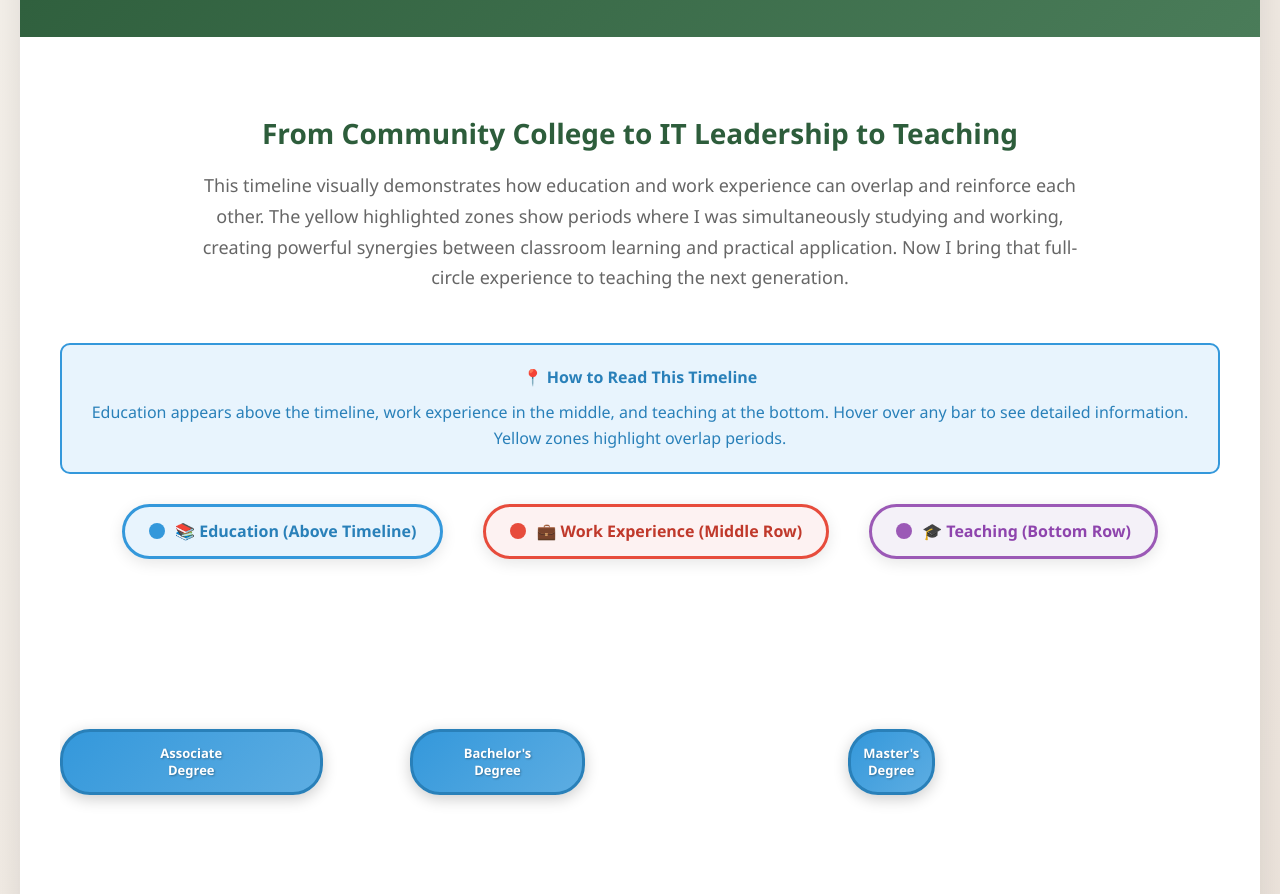
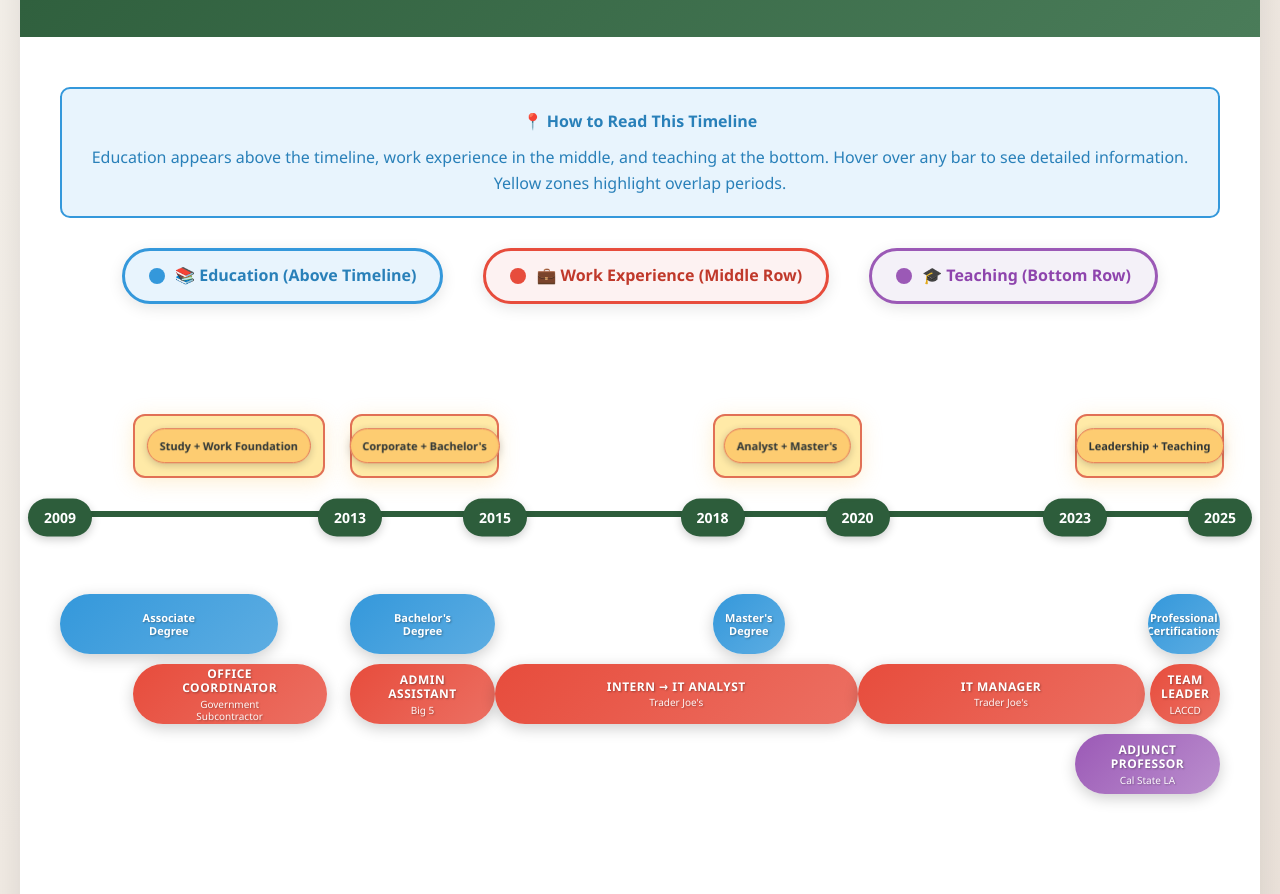
Before and after one commit to mespinozaIT/managing-it-projects, a plain HTML site: page journey.html in a window 1280 px wide. Shown: the part 159-1053 px from the top of the page. Drawn offline with Linux system fonts and the light colour scheme.

Commit message:
Update journey.html

```diff
--- a/journey.html
+++ b/journey.html
@@ -1,7 +1,4 @@
-<div class="year-marker year-2024">
-                            <div class="year-tick"></div>
-                            2024
-                        </div><!DOCTYPE html>
+<!DOCTYPE html>
 <html lang="en">
 <head>
     <meta charset="UTF-8">
@@ -135,31 +132,31 @@
         .timeline-container {
             position: relative;
             padding: 60px 0;
-            overflow-x: auto;
-            overflow-y: visible;
+            width: 100%;
         }
 
         .timeline {
             position: relative;
-            width: 1400px;
-            height: 600px;
+            width: 100%;
+            max-width: 1400px;
+            height: 400px;
             margin: 0 auto;
         }
 
         .timeline-axis {
             position: absolute;
-            top: 50%;
+            top: 25%;
             left: 0;
             right: 0;
-            height: 4px;
-            background: linear-gradient(to right, #3498db, #e74c3c, #2d5d3b, #e74c3c, #2d5d3b, #e74c3c);
-            border-radius: 2px;
+            height: 6px;
+            background: #2d5d3b;
+            border-radius: 3px;
             transform: translateY(-50%);
         }
 
         .year-markers {
             position: absolute;
-            top: 50%;
+            top: 25%;
             left: 0;
             right: 0;
             height: 1px;
@@ -168,24 +165,16 @@
 
         .year-marker {
             position: absolute;
-            top: 20px;
+            top: -15px;
             background: #2d5d3b;
             color: white;
             padding: 8px 16px;
-            border-radius: 20px;
+            border-radius: 25px;
             font-size: 14px;
             font-weight: bold;
             transform: translateX(-50%);
             white-space: nowrap;
-        }
-
-        .year-tick {
-            position: absolute;
-            width: 2px;
-            height: 20px;
-            background: #2d5d3b;
-            top: -10px;
-            transform: translateX(-50%);
+            box-shadow: 0 3px 10px rgba(0,0,0,0.2);
         }
 
         /* Timeline positions for years 2009-2025 */
@@ -214,15 +203,15 @@
         }
 
         .timeline-item.education {
-            top: 60px;
+            top: 180px;
         }
 
         .timeline-item.work {
-            bottom: 120px;
+            top: 250px;
         }
 
         .timeline-item.teaching {
-            bottom: 0;
+            top: 320px;
         }
 
         .timeline-bar {
@@ -231,22 +220,19 @@
             position: relative;
             overflow: hidden;
             box-shadow: 0 4px 15px rgba(0,0,0,0.2);
-            border: 3px solid;
+            border: none;
         }
 
         .timeline-item.education .timeline-bar {
             background: linear-gradient(135deg, #3498db, #5dade2);
-            border-color: #2980b9;
         }
 
         .timeline-item.work .timeline-bar {
             background: linear-gradient(135deg, #e74c3c, #ec7063);
-            border-color: #c0392b;
         }
 
         .timeline-item.teaching .timeline-bar {
             background: linear-gradient(135deg, #9b59b6, #bb8fce);
-            border-color: #8e44ad;
         }
 
         .timeline-content {
@@ -264,17 +250,17 @@
         }
 
         .timeline-item.education .timeline-content {
-            top: 120px;
+            top: 60px;
             border-color: #3498db;
         }
 
         .timeline-item.work .timeline-content {
-            bottom: 180px;
+            top: 60px;
             border-color: #e74c3c;
         }
 
         .timeline-item.teaching .timeline-content {
-            bottom: 60px;
+            top: 60px;
             border-color: #9b59b6;
         }
 
@@ -318,11 +304,11 @@
         }
 
         .timeline-item.work:hover .timeline-content {
-            transform: translateY(-10px);
+            transform: translateY(10px);
         }
 
         .timeline-item.teaching:hover .timeline-content {
-            transform: translateY(-10px);
+            transform: translateY(10px);
         }
 
         .timeline-marker {
@@ -357,15 +343,29 @@
             transform: translate(-50%, -50%);
             color: white;
             font-weight: bold;
-            font-size: 13px;
+            font-size: 11px;
             text-align: center;
             text-shadow: 1px 1px 2px rgba(0,0,0,0.3);
-            line-height: 1.3;
+            line-height: 1.2;
             padding: 0 8px;
         }
 
+        .job-title {
+            font-size: 12px;
+            font-weight: 800;
+            text-transform: uppercase;
+            letter-spacing: 0.5px;
+        }
+
+        .company-name {
+            font-size: 10px;
+            font-weight: 500;
+            opacity: 0.95;
+            margin-top: 2px;
+        }
+
         .timeline-label.work-label {
-            font-size: 12px;
+            font-size: 11px;
         }
 
         .item-type {
@@ -468,35 +468,38 @@
 
         .overlap-indicators {
             position: absolute;
-            top: 50%;
+            top: -10px;
             left: 0;
             right: 0;
-            height: 60px;
-            transform: translateY(-50%);
+            height: 100px;
             pointer-events: none;
         }
 
         .overlap-zone {
             position: absolute;
-            height: 100%;
-            background: rgba(255, 193, 7, 0.2);
-            border: 2px dashed #ffc107;
-            border-radius: 10px;
-            top: 0;
+            height: 60px;
+            background: #ffeaa7;
+            border: 2px solid #e17055;
+            border-radius: 12px;
+            top: 10px;
+            box-shadow: 0 4px 20px rgba(253, 203, 110, 0.3);
         }
 
         .overlap-label {
             position: absolute;
-            top: -25px;
+            top: 50%;
             left: 50%;
-            transform: translateX(-50%);
-            background: #ffc107;
-            color: #856404;
-            padding: 4px 12px;
-            border-radius: 15px;
+            transform: translate(-50%, -50%);
+            background: rgba(253, 203, 110, 0.95);
+            color: #2d3436;
+            padding: 8px 12px;
+            border-radius: 18px;
             font-size: 11px;
-            font-weight: bold;
+            font-weight: 700;
             white-space: nowrap;
+            box-shadow: 0 2px 8px rgba(0,0,0,0.2);
+            border: 1px solid #e17055;
+            backdrop-filter: blur(2px);
         }
 
         /* Specific timeline item positions and widths */
@@ -596,7 +599,7 @@
 
         @media (max-width: 1200px) {
             .timeline {
-                width: 1200px;
+                width: 100%;
             }
         }
 
@@ -614,8 +617,8 @@
             }
 
             .timeline {
-                width: 1000px;
-                height: 400px;
+                width: 100%;
+                height: 300px;
             }
 
             .timeline-content {
@@ -623,15 +626,15 @@
             }
 
             .timeline-item.education .timeline-content {
+                top: 120px;
+            }
+
+            .timeline-item.work .timeline-content {
                 top: 60px;
             }
 
-            .timeline-item.work .timeline-content {
-                bottom: 180px;
-            }
-
             .timeline-item.teaching .timeline-content {
-                bottom: 60px;
+                top: 60px;
             }
 
             /* Reset smart positioning for mobile */
@@ -662,11 +665,6 @@
         </div>
 
         <div class="content">
-            <div class="intro">
-                <h2>From Community College to IT Leadership to Teaching</h2>
-                <p>This timeline visually demonstrates how education and work experience can overlap and reinforce each other. The yellow highlighted zones show periods where I was simultaneously studying and working, creating powerful synergies between classroom learning and practical application. Now I bring that full-circle experience to teaching the next generation.</p>
-            </div>
-
             <div class="instructions">
                 <h4>📍 How to Read This Timeline</h4>
                 <p>Education appears above the timeline, work experience in the middle, and teaching at the bottom. Hover over any bar to see detailed information. Yellow zones highlight overlap periods.</p>
@@ -694,39 +692,32 @@
                     <!-- Year markers -->
                     <div class="year-markers">
                         <div class="year-marker year-2009">
-                            <div class="year-tick"></div>
                             2009
                         </div>
                         <div class="year-marker year-2013">
-                            <div class="year-tick"></div>
                             2013
                         </div>
                         <div class="year-marker year-2015">
-                            <div class="year-tick"></div>
                             2015
                         </div>
                         <div class="year-marker year-2018">
-                            <div class="year-tick"></div>
                             2018
                         </div>
                         <div class="year-marker year-2020">
-                            <div class="year-tick"></div>
                             2020
                         </div>
                         <div class="year-marker year-2023">
-                            <div class="year-tick"></div>
                             2023
                         </div>
                         <div class="year-marker year-2025">
-                            <div class="year-tick"></div>
                             2025
                         </div>
                     </div>
 
                     <!-- Overlap indicators -->
                     <div class="overlap-indicators">
-                        <div class="overlap-zone" style="left: 6.25%; width: 12.5%;">
-                            <div class="overlap-label">Study + Work Overlap</div>
+                        <div class="overlap-zone" style="left: 6.25%; width: 16.25%;">
+                            <div class="overlap-label">Study + Work Foundation</div>
                         </div>
                         <div class="overlap-zone" style="left: 25%; width: 12.5%;">
                             <div class="overlap-label">Corporate + Bachelor's</div>
@@ -735,7 +726,7 @@
                             <div class="overlap-label">Analyst + Master's</div>
                         </div>
                         <div class="overlap-zone" style="left: 87.5%; width: 12.5%;">
-                            <div class="overlap-label">Teaching + LACCD Leader</div>
+                            <div class="overlap-label">Leadership + Teaching</div>
                         </div>
                     </div>
 
@@ -835,7 +826,10 @@
                     <!-- Work experience items -->
                     <div class="timeline-item work gov-work">
                         <div class="timeline-bar">
-                            <div class="timeline-label work-label">Government<br>Subcontractor<br>Office Coordinator</div>
+                            <div class="timeline-label work-label">
+                                <div class="job-title">Office Coordinator</div>
+                                <div class="company-name">Government Subcontractor</div>
+                            </div>
                         </div>
                         <div class="timeline-content">
                             <div class="item-type work">Work Experience</div>
@@ -858,7 +852,10 @@
 
                     <div class="timeline-item work big5-work">
                         <div class="timeline-bar">
-                            <div class="timeline-label work-label">Big 5 Sporting<br>Goods<br>Admin Assistant</div>
+                            <div class="timeline-label work-label">
+                                <div class="job-title">Admin Assistant</div>
+                                <div class="company-name">Big 5</div>
+                            </div>
                         </div>
                         <div class="timeline-content">
                             <div class="item-type work">Work Experience</div>
@@ -881,13 +878,16 @@
 
                     <div class="timeline-item work tj-analyst">
                         <div class="timeline-bar">
-                            <div class="timeline-label work-label">Trader Joe's<br>Intern → IT Analyst</div>
+                            <div class="timeline-label work-label">
+                                <div class="job-title">Intern → IT Analyst</div>
+                                <div class="company-name">Trader Joe's</div>
+                            </div>
                         </div>
                         <div class="timeline-content">
                             <div class="item-type work">Work Experience</div>
                             <div class="institution">Trader Joe's</div>
                             <div class="item-title"><strong>Intern → IT Analyst</strong></div>
-                            <div class="timeline-date">April 2015 - September 2020</div>
+                            <div class="timeline-date">April 2015 - September 2019</div>
                             <div class="details">
                                 Started as intern while finishing bachelor's, promoted to IT Analyst. Applied dual education directly to retail technology systems.
                             </div>
@@ -895,7 +895,7 @@
                                 <h4>Career Progression:</h4>
                                 <ul>
                                     <li>Intern (Apr-Jun 2015)</li>
-                                    <li>IT Analyst (Jun 2015-Sep 2020)</li>
+                                    <li>IT Analyst (Jun 2015-Sep 2019)</li>
                                     <li>Business applications focus</li>
                                     <li>Retail & HR systems</li>
                                 </ul>
@@ -905,13 +905,16 @@
 
                     <div class="timeline-item work tj-manager">
                         <div class="timeline-bar">
-                            <div class="timeline-label work-label">Trader Joe's<br>IT Manager</div>
+                            <div class="timeline-label work-label">
+                                <div class="job-title">IT Manager</div>
+                                <div class="company-name">Trader Joe's</div>
+                            </div>
                         </div>
                         <div class="timeline-content">
                             <div class="item-type work">Leadership Role</div>
                             <div class="institution">Trader Joe's</div>
                             <div class="item-title"><strong>IT Manager, Business Applications</strong></div>
-                            <div class="timeline-date">September 2020 - July 2024</div>
+                            <div class="timeline-date">September 2019 - August 2025</div>
                             <div class="details">
                                 Led IT projects and teams for nearly 4 years, applying educational foundations. Gained valuable leadership experience before transitioning to education sector.
                             </div>
@@ -929,13 +932,16 @@
 
                     <div class="timeline-item work laccd-leader">
                         <div class="timeline-bar">
-                            <div class="timeline-label work-label">LACCD<br>Team Leader</div>
+                            <div class="timeline-label work-label">
+                                <div class="job-title">Team Leader</div>
+                                <div class="company-name">LACCD</div>
+                            </div>
                         </div>
                         <div class="timeline-content">
                             <div class="item-type work">Current Role</div>
                             <div class="institution">Los Angeles Community College District</div>
                             <div class="item-title"><strong>Team Leader, Applications Development and Programming</strong></div>
-                            <div class="timeline-date">August 2024 - Present</div>
+                            <div class="timeline-date">August 2025 - Present</div>
                             <div class="details">
                                 Leading applications development and programming initiatives across the LACCD system. Bringing private sector IT management experience to higher education technology.
                             </div>
@@ -953,7 +959,10 @@
 
                     <div class="timeline-item teaching teaching">
                         <div class="timeline-bar">
-                            <div class="timeline-label work-label">Cal State LA<br>Adjunct Professor</div>
+                            <div class="timeline-label work-label">
+                                <div class="job-title">Adjunct Professor</div>
+                                <div class="company-name">Cal State LA</div>
+                            </div>
                         </div>
                         <div class="timeline-content">
                             <div class="item-type teaching">Teaching Role</div>
@@ -975,6 +984,11 @@
                         </div>
                     </div>
                 </div>
+            </div>
+
+            <div class="intro">
+                <h2>From Community College to IT Leadership to Teaching</h2>
+                <p>This timeline visually demonstrates how education and work experience can overlap and reinforce each other. The yellow highlighted zones show periods where I was simultaneously studying and working, creating powerful synergies between classroom learning and practical application. Now I bring that full-circle experience to teaching the next generation.</p>
             </div>
 
             <div class="insights">
```
